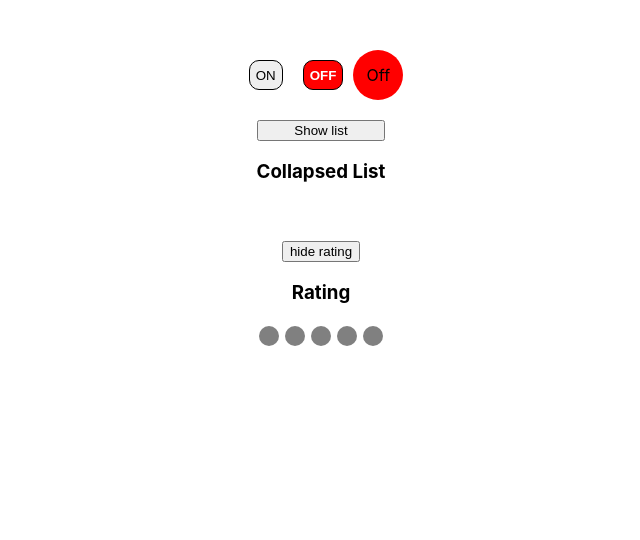
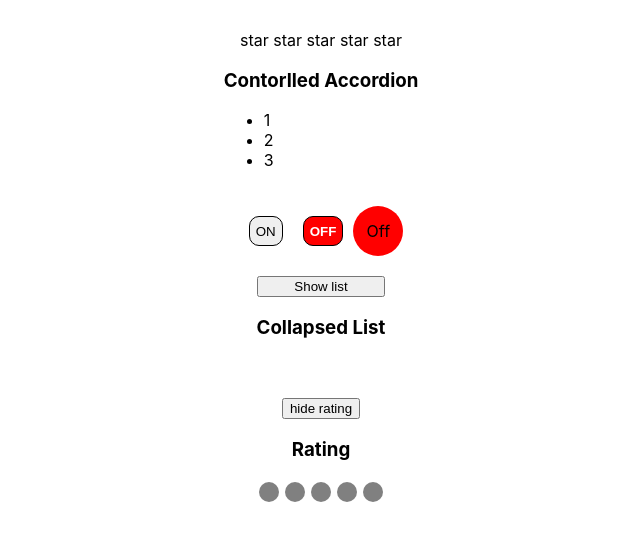
Before and after one commit to RomanChuchval/React_podrobno, a React (Create React App) app: page / in a window 1280 px wide. Shown: the top 540 px of the page, without its empty margins (319-959 px from the left). Built offline with nearby package versions, Linux system fonts and the light colour scheme.

Commit message:
controlled Rating and Accordion

```diff
--- a/src/App.tsx
+++ b/src/App.tsx
@@ -1,28 +1,30 @@
-import React from 'react';
+import React, {useState} from 'react';
 import './App.css';
 import Accordion from './components/Accordion/Accordion';
-import Rating from "./components/Rating/Rating";
+import Rating, {RatingValueType} from "./components/Rating/Rating";
 import {OnOff} from "./components/OnOff";
 import {UncontrollAccordion} from "./components/UncontrollAccordion/UncontrollAccordion";
 import {UncontrollRating} from "./components/UncontrollRating/UncontrollRating";
 
 
 function App() {
+
+    const [collapsed, setCollapsed] = useState<boolean>(false)
+    const [value, setValue] = useState<RatingValueType>(0)
+
     return (
         <div className={'wrapper'}>
-            {/*<PageTitle title={'This is APP Title'}/>*/}
-            {/*<PageTitle title={'Hello TS!'}/>*/}
-            {/*<Accordion heading={'First title'} collapsed={false}/>*/}
-            {/*<Accordion heading={'Second title'} collapsed={true}/>*/}
-            {/*<Rating value={0}/>*/}
-            {/*<Rating value={1}/>*/}
-            {/*<Rating value={2}/>*/}
-            {/*<Rating value={3}/>*/}
-            {/*<Rating value={4}/>*/}
-            {/*<Rating value={5}/>*/}
+            <Rating value={value}
+                    setValue={setValue}
+            />
+            <Accordion heading={'Contorlled Accordion'}
+                       collapsed={collapsed}
+                       setCollapsed={setCollapsed}
+            />
             <OnOff/>
             <UncontrollAccordion />
             <UncontrollRating/>
+
         </div>
     );
 }
--- a/src/components/Accordion/Accordion.tsx
+++ b/src/components/Accordion/Accordion.tsx
@@ -3,13 +3,16 @@ import React from "react";
 type AccordionPropsType = {
     heading: string,
     collapsed:boolean
+    setCollapsed: (collapsed: boolean) => void
 }
 function Accordion(props: AccordionPropsType) {
-    console.log('accordion rendered')
+        const setCollapsed = () => {
+            props.setCollapsed(!props.collapsed)
+        }
         return (
             <div>
-                <AccordionTitle title={props.heading}/>
-                { !props.collapsed && <AccordionBody/>}
+                <AccordionTitle title={props.heading} setCollapsed={setCollapsed}/>
+                {!props.collapsed && <AccordionBody/>}
             </div>
 
         )
@@ -17,11 +20,15 @@ function Accordion(props: AccordionPropsType) {
 
 type AccordionTitlePropsType = {
     title: string
+    setCollapsed: () => void
 }
 function AccordionTitle(props: AccordionTitlePropsType) {
-    console.log("AccordionTitle rendered")
+
+    const onClickHandler = () => props.setCollapsed()
+
+
     return (
-        <h3>{props.title}</h3>
+        <h3 onClick={onClickHandler}>{props.title}</h3>
     )
 }
 
--- a/src/components/Rating/Rating.tsx
+++ b/src/components/Rating/Rating.tsx
@@ -1,29 +1,39 @@
 import React from "react";
 
-type RatingPropsType = {
-    value: 0 | 1 | 2 | 3 | 4 | 5
+export type RatingValueType = 0 | 1 | 2 | 3 | 4 | 5;
+
+export type RatingPropsType = {
+    value: RatingValueType
+    setValue: (value: RatingValueType ) => void
 }
 
 function Rating(props: RatingPropsType) {
-    console.log('Rating rendered')
+
+    const changeRatingValue = (value : RatingValueType) => {
+        props.setValue(value)
+    }
+
     return (
         <div>
-            <Star selected={props.value > 0}/>
-            <Star selected={props.value > 1}/>
-            <Star selected={props.value > 2}/>
-            <Star selected={props.value > 3}/>
-            <Star selected={props.value > 4}/>
+            <Star value={1} selected={props.value > 0} changeRatingValue={changeRatingValue}/>
+            <Star value={2} selected={props.value > 1} changeRatingValue={changeRatingValue}/>
+            <Star value={3} selected={props.value > 2} changeRatingValue={changeRatingValue}/>
+            <Star value={4} selected={props.value > 3} changeRatingValue={changeRatingValue}/>
+            <Star value={5} selected={props.value > 4} changeRatingValue={changeRatingValue}/>
         </div>
     )
 }
 
 type StarPropsType = {
     selected: boolean
+    changeRatingValue: (value : RatingValueType) => void
+    value: RatingValueType
 }
 
 const Star = (props: StarPropsType) => {
-    return props.selected ? <span><b>STAR! </b></span>
-        : <span>star </span>
+    const onClickHandler = () => props.changeRatingValue(props.value)
+
+    return <span onClick={onClickHandler}>{props.selected ? <b>star </b> : ' star' }</span>
 }
 
 export default Rating;
--- a/src/components/UncontrollRating/UncontrollRating.tsx
+++ b/src/components/UncontrollRating/UncontrollRating.tsx
@@ -31,7 +31,6 @@ const RatingStars = () => {
         setValue(value)
     }
 
-
     return (
         <div className={s.stars_wrapper}>
             <Star checked={value >= 1} id={1} onClickHandler={onClickHandler}/>
@@ -49,16 +48,16 @@ type StarType = {
     checked: boolean
 }
 
-const Star = (props: StarType) => {
-
-    const callback = () => {
-        props.onClickHandler(props.id)
+const Star: React.FC<StarType> = (
+    {
+        id,
+        onClickHandler,
+        checked
     }
-    let starStyle = s.star + ' ' + (props.checked ? s.star_checked : '' )
-
-    return (
-        <div onClick={callback} className={starStyle}></div>
-    )
+) => {
+    const callback = () => onClickHandler(id)
+    let starStyle = s.star + ' ' + (checked ? s.star_checked : '')
+    return <div onClick={callback} className={starStyle}></div>
 }
 
 // const RatingStars = () => {
```
